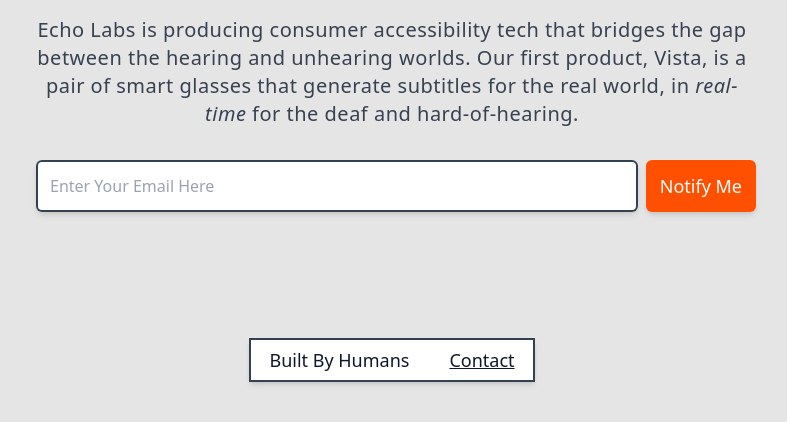
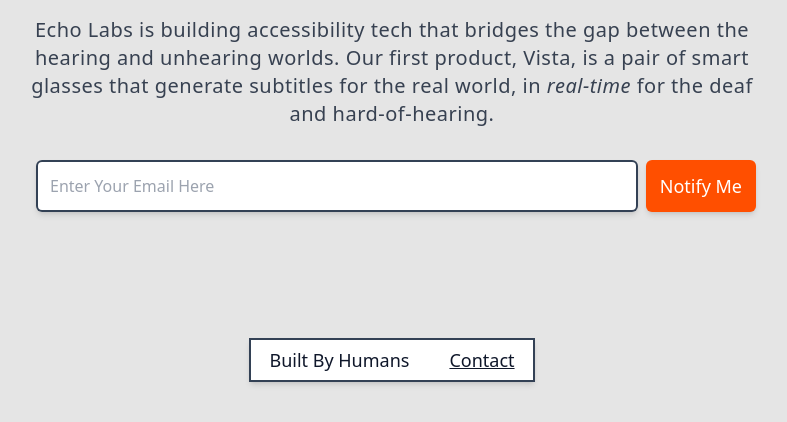
Before and after one commit to EdwardIPAguilar/echoweb, a website: page index.html in a window 1280 px wide. Shown: the part 378-800 px from the top of the page, without its empty margins (248-1035 px from the left). Drawn offline with nearby package versions, Linux system fonts and the light colour scheme.

Commit message:
Update index.html

```diff
--- a/index.html
+++ b/index.html
@@ -36,7 +36,7 @@
                     <span class="font-serif text-5xl sm:text-5xl md:text-7xl lg:text-7xl xl:text-7xl tracking-tight text-black">Unleashing Voices.</span>
                 </div>
                 <div class="text-center">
-                    <span class="leading-8 text-lg sm:text-lg lg:text-xl font-light tracking-wide text-gray-700">Echo Labs is producing consumer accessibility tech that bridges the gap between the hearing and unhearing worlds. Our first product, Vista, is a pair of smart glasses that generate subtitles for the real world, in <i>real-time</i> for the deaf and hard-of-hearing.
+                    <span class="leading-8 text-lg sm:text-lg lg:text-xl font-light tracking-wide text-gray-700">Echo Labs is building accessibility tech that bridges the gap between the hearing and unhearing worlds. Our first product, Vista, is a pair of smart glasses that generate subtitles for the real world, in <i>real-time</i> for the deaf and hard-of-hearing.
                     </span>
                 </div>
                 <div class="space-x-2 flex flex-row">
```
